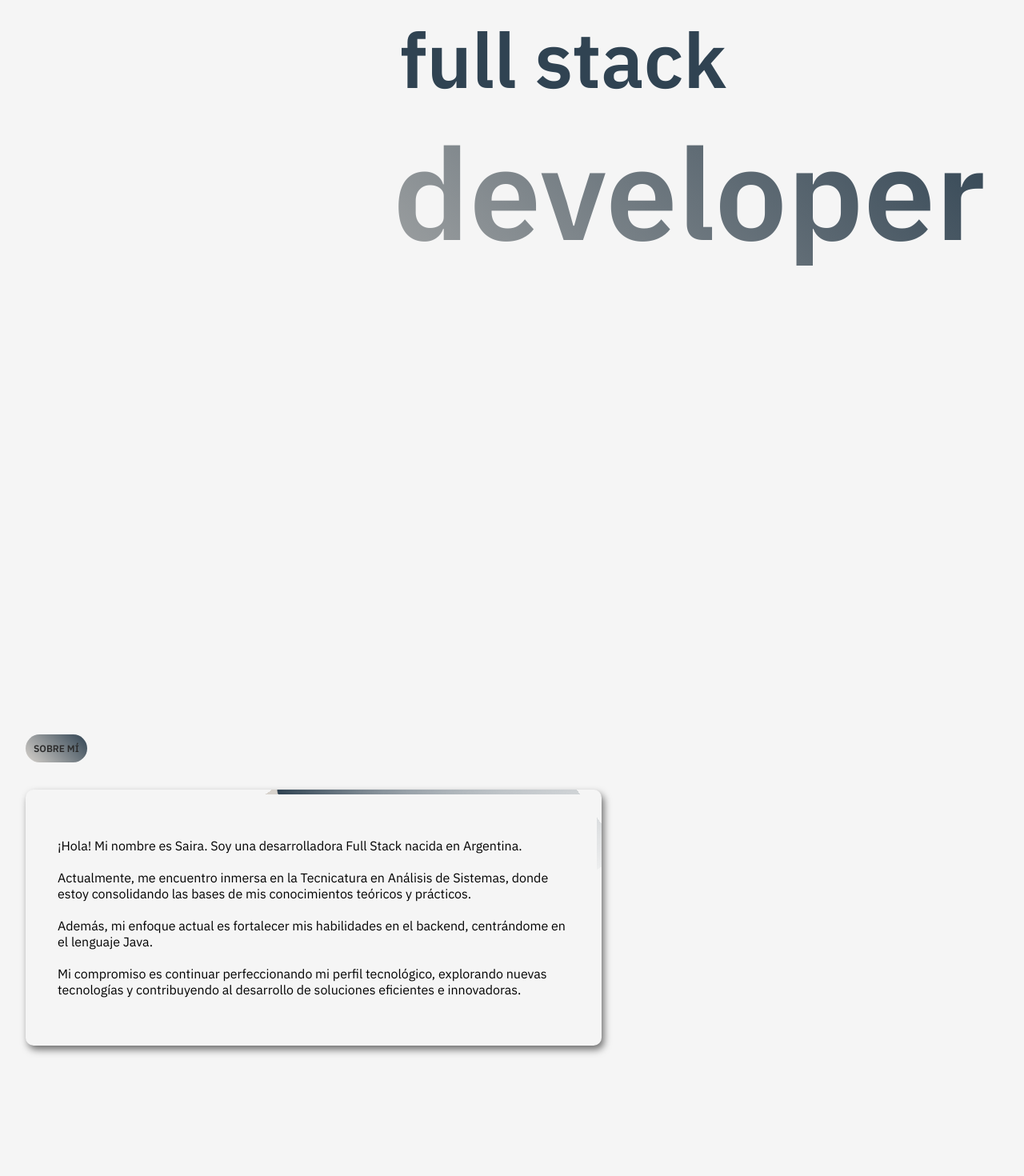
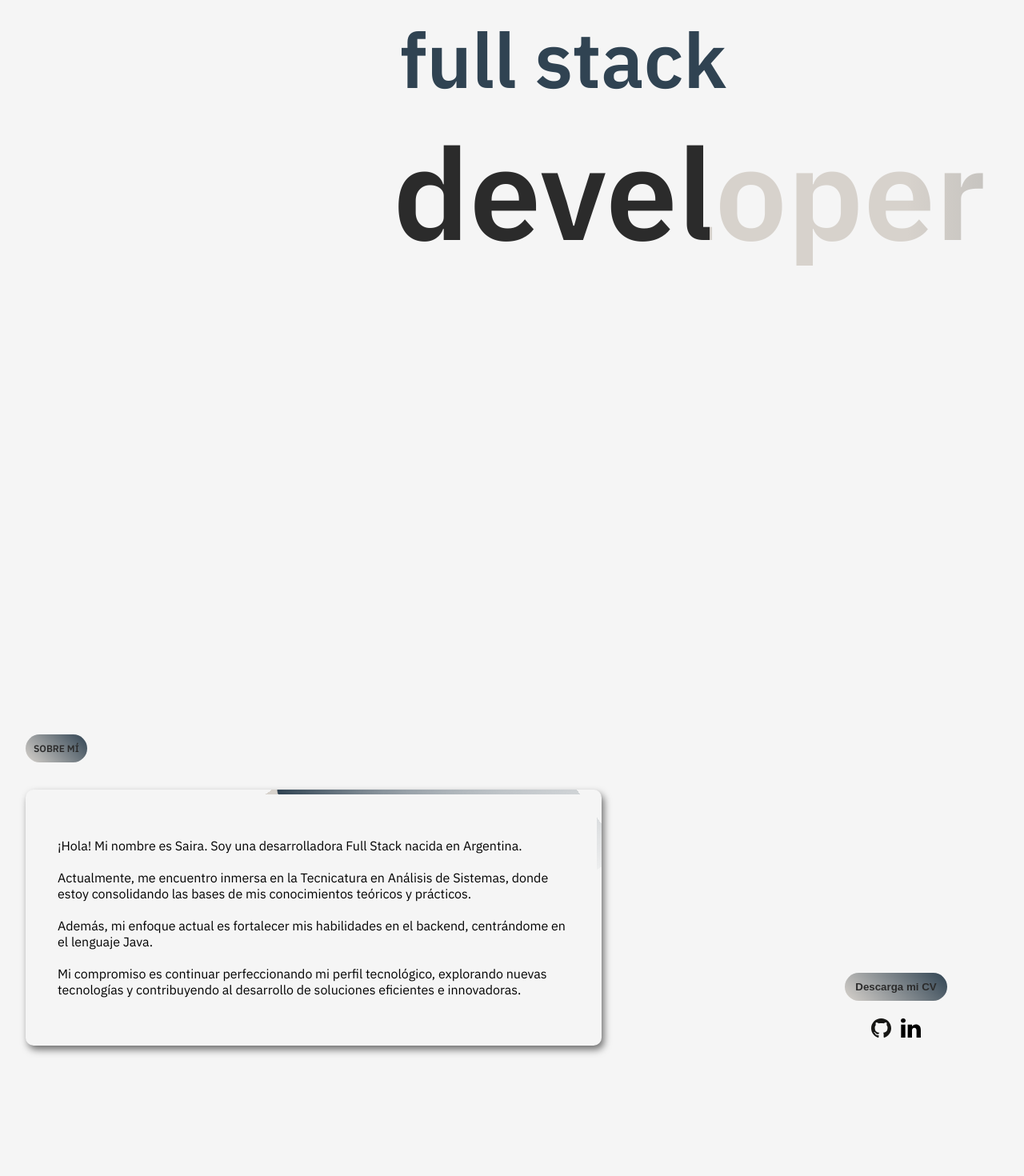
Before and after one commit to sairaareco/portfolio, a Next.js app in the folder client/: page / in a window 1280 px wide. Shown: the part 180-1650 px from the top of the page at 80% size. Built offline with nearby package versions, Linux system fonts and the light colour scheme.

Commit message:
continuacion del componente about e incorporacion de logos

```diff
--- a/client/app/components/About.tsx
+++ b/client/app/components/About.tsx
@@ -3,38 +3,36 @@ import styles from "../styles/About.module.css";
 import { useEffect, useState } from "react";
 
 const About = () => {
-// const [ showBorder, setShowBorder ] = useState(false);
-
-// useEffect(()=> {
-//   setTimeout(() => {
-//     setShowBorder(true);
-//   }, 2000);
-// }, []);
 
     return(
         <main className={styles.containerAbout} id="about">
+          <section className={styles.grid}>
+            <div>
               <div className={styles.gradientAbout}>
                 <h2 className={styles.titleAbout}> SOBRE MÍ </h2>
               </div>
-          {/* <h1 className={styles.onMoveDescription}> developer ... </h1> */}
-          <div className={styles.aboutP}>
+              <div className={styles.aboutText}>
                 <p className={styles.p}> ¡Hola! Mi nombre es Saira. Soy una desarrolladora Full Stack nacida en Argentina. </p>
                 <p className={styles.p}> Actualmente, me encuentro inmersa en la Tecnicatura en Análisis de Sistemas, donde estoy consolidando las bases de mis conocimientos teóricos y prácticos. </p>
                 <p className={styles.p}> Además, mi enfoque actual es fortalecer mis habilidades en el backend, centrándome en el lenguaje Java. </p>
                 <p className={styles.p}>Mi compromiso es continuar perfeccionando mi perfil tecnológico, explorando nuevas tecnologías y contribuyendo al desarrollo de soluciones eficientes e innovadoras. </p>
               </div>
+            </div>
+
+            <div className={styles.socialButtons}>
+              <button className={styles.buttonDownload}> Descarga mi CV </button>
+              <div className={styles.socialMedia}>
+                <a href="https://github.com/sairaareco" target="_blank" rel="noopener noreferrer">
+                  <img src="/images/github.svg" alt="logo de github" width={25} className={styles.imageGithub}/>
+                </a>
+                <a href="https://www.linkedin.com/in/saira-areco/" target="_blank" rel="noopener noreferrer">
+                  <img src="/images/linkedin.svg" alt="logo de linkedin" width={25} className={styles.imageLinkedin}/>
+                </a>
+              </div>
+            </div>
+          </section>
         </main>
     )
 };
 
 export default About;
-
-
-
-/*
-  <p className={styles.p}> ¡Hola! Mi nombre es Saira. Soy una desarrolladora Full Stack nacida en Argentina. </p>
-            <p className={styles.p}> Actualmente, me encuentro inmersa en la Tecnicatura en Análisis de Sistemas, donde estoy consolidando las bases de mis conocimientos teóricos y prácticos. </p>
-            <p className={styles.p}> Mi motivación para embarcarme en esta carrera radica en mi compromiso con el establecimiento de sólidas bases algorítmicas y en comprender a fondo los principios de la ciencia de la computación. </p>
-            <p className={styles.p}> Además, mi enfoque actual es fortalecer mis habilidades en el backend, centrándome en el lenguaje Java. Esta experiencia no solo está ampliando mi conocimiento, sino que también me permite enfrentar desafíos del mundo real. </p>
-            <p className={styles.p}>Mi compromiso es continuar perfeccionando mi perfil tecnológico, explorando nuevas tecnologías y contribuyendo al desarrollo de soluciones. </p>
-*/
--- a/client/app/styles/About.module.css
+++ b/client/app/styles/About.module.css
@@ -2,6 +2,10 @@
 .containerAbout {
     height: 100vh;
     padding-top: 6rem;
+}
+.grid {
+    display: grid;
+    grid-template-columns: 3fr 1fr;
 }
 .titleAbout {
     padding: 10px;
@@ -15,12 +19,12 @@
     border-radius: 20px;
     color: #2b2b2b;
 }
-.aboutP {
+.aboutText {
     margin-top: 1.5rem;
     margin-left: 2rem;
-    height: 250px;
-    width: 200px;
-    background-color: #101010;
+    /* height: 250px;
+    width: 200px; */
+    /* background-color: #101010; */
     background-color: whitesmoke;;
     border-radius: 10px;
     box-shadow: 3px 5px 10px #0000008c;
@@ -34,15 +38,13 @@
     width: 45rem;
     z-index: 1;
 }
-.aboutP::before {
+.aboutText::before {
     content: "";
     position: absolute;
-    height: 300px;
-    width: 300px;
+    /* height: 300px;
+    width: 300px; */
     background-image: conic-gradient(#d7d2cc 20deg, #304352 20deg, transparent 120deg);
     animation: rotar 2s linear infinite;
-
-
     height: 20rem;
     width: 45rem;
 }
@@ -54,24 +56,45 @@
         transform: rotate(-360deg);
     }
 }
-.aboutP::after {
+.aboutText::after {
     content: "";
     position: absolute;
-    height: 240px;
-    width: 190px;
+    /* height: 240px;
+    width: 190px; */
     background-color: #101010;
     background-color: whitesmoke;
     border-radius: 10px;
-
-
-
     height: 19.3rem;
     width: 44.3rem;
 }
-
-
 .p {
     width: 40rem;
     z-index: 3;
     margin: 10px;
 }
+.socialButtons {
+    display: flex;
+    flex-direction: column;
+    justify-content: flex-end;
+    /* align-items: flex-end; */
+}
+.buttonDownload {
+    font-weight: 600;
+    color: #2b2b2b;
+    background: linear-gradient(45deg, #d7d2cc, #304352);
+    align-self: center;
+    width: 8rem;
+    padding: 0.6rem;
+    border-radius: 30px;
+    border: none;
+}
+.socialMedia {
+    align-self: center;
+    margin-top: 1rem;
+}
+.imageGithub {
+    padding: 6px;
+}
+.imageLinkedin {
+    padding: 6px;
+}
--- a/client/app/styles/Footer.module.css
+++ b/client/app/styles/Footer.module.css
@@ -6,8 +6,17 @@
     padding: 0.7rem;
 }
 .name {
+    font-family: 'BrittanySignature', sans-serif;
     color: #304352;
+    font-size: 16px;
 }
 .textFooter {
+    font-size: 13px;
     color: #2b2b2b;
 }
+
+
+
+/*
+Ambos enfoques, sr-only y aria-hidden="true", son estrategias para abordar diferentes aspectos de la accesibilidad web y se utilizan para garantizar que las páginas web sean más accesibles para personas con discapacidades, especialmente aquellas que utilizan tecnologías de asistencia como lectores de pantalla.
+*/
--- a/client/app/styles/Init.module.css
+++ b/client/app/styles/Init.module.css
@@ -24,6 +24,32 @@
 }
 
 
+.developer {
+  background: linear-gradient(to right,#d7d2cc 10%, #304352 50%, #2b2b2b 60%);
+  background-size: auto auto;
+  background-clip: border-box;
+  background-size: 200% auto;
+  color: #fff;
+  background-clip: text;
+  -webkit-background-clip: text;
+  -webkit-text-fill-color: transparent;
+  animation: textclip 5s linear infinite 3s;
+  display: inline-block;
+
+  display: flex;
+  justify-content: flex-end;
+  font-size: 10rem;
+  margin: 0rem 3rem 1rem 0rem;
+  -webkit-background-clip: text;
+  background-clip: text;
+  color: transparent;
+  font-weight: bold;
+}
+@keyframes textclip {
+	to {
+		background-position: 200% center;
+	}
+}
 
 
 
--- a/client/app/styles/Navbar.module.css
+++ b/client/app/styles/Navbar.module.css
@@ -50,7 +50,7 @@
 }
 
 
-
+/*
 .logotype {
 		background: linear-gradient(to right,#d7d2cc 10%, #304352 50%, #2b2b2b 60%);
 		background-size: auto auto;
@@ -62,6 +62,9 @@
 		-webkit-text-fill-color: transparent;
 		animation: textclip 2s linear infinite 3s;
 		display: inline-block;
+
+
+
     font-family: 'BrittanySignature', sans-serif;
     font-size: 25px;
     font-weight: 900;
@@ -74,3 +77,4 @@
 		background-position: 200% center;
 	}
 }
+*/
```
Also changed, not shown: client/public/images/github.svg (added), client/public/images/linkedin.svg (added). Lines whose indentation alone changed are shown as unchanged.
